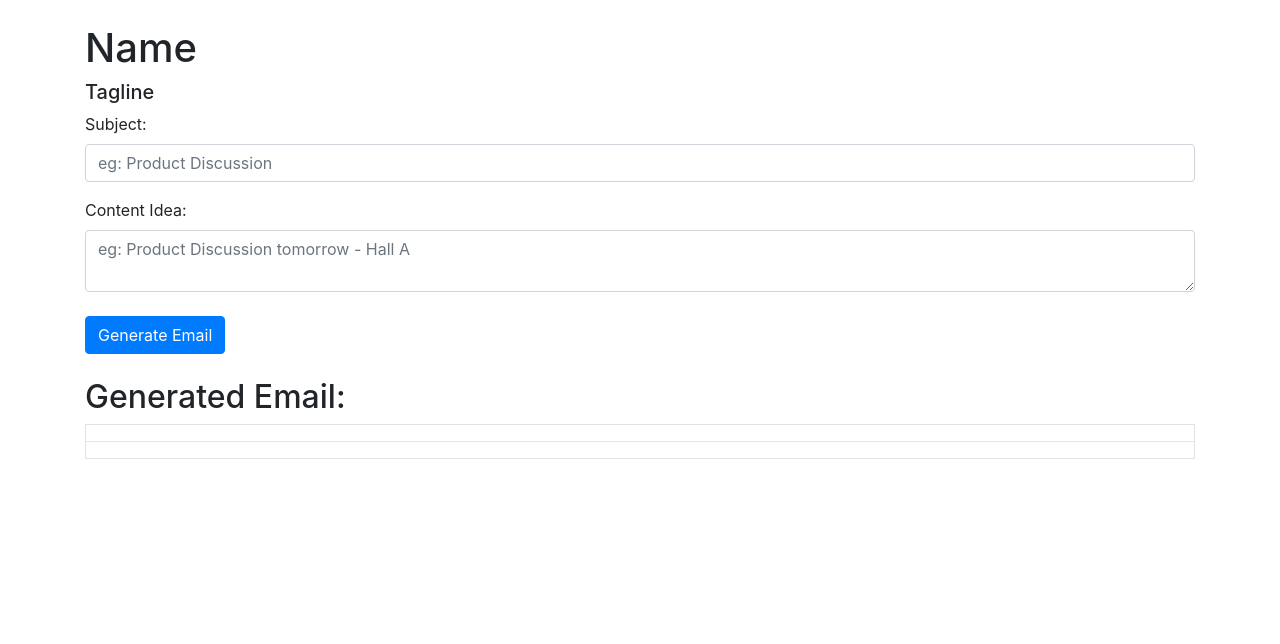
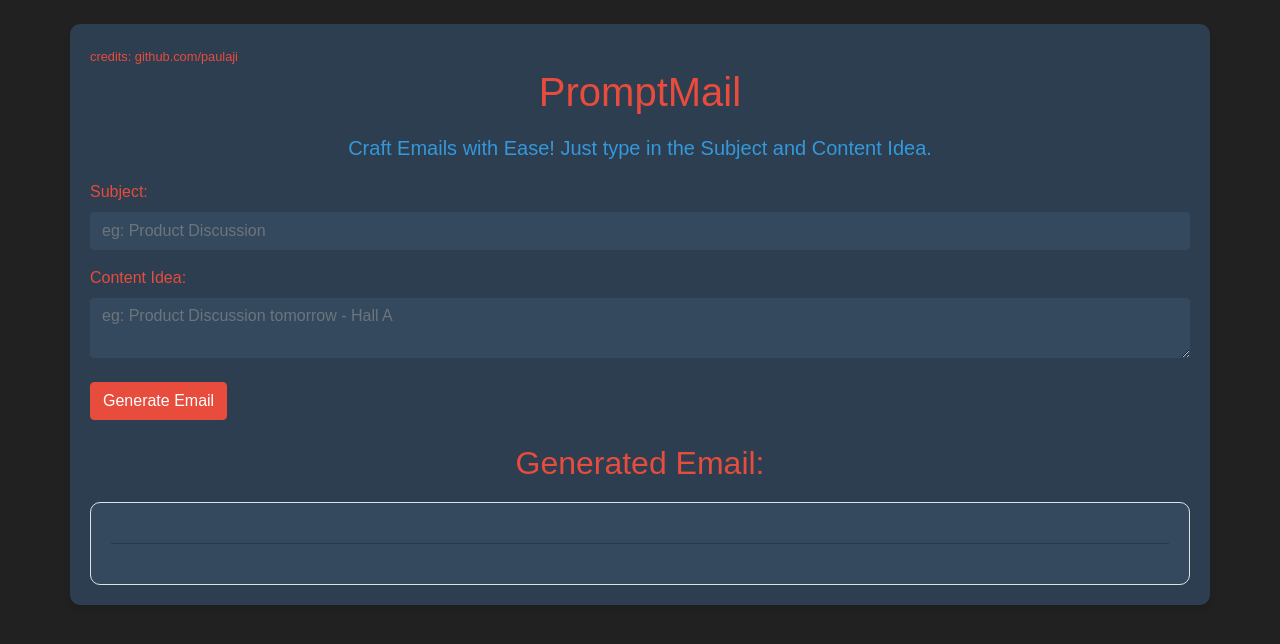
Before and after one commit to paulaji/PromptMail, a Flask app: page / in a window 1280 px wide. Shown: the top 644 px of the page. Run offline with Flask 3, Linux system fonts and the light colour scheme; some libraries are stand-ins or nearby versions.

Commit message:
Update index.html

```diff
--- a/templates/index.html
+++ b/templates/index.html
@@ -7,14 +7,80 @@
       href="https://maxcdn.bootstrapcdn.com/bootstrap/4.5.2/css/bootstrap.min.css"
     />
     <style>
-      /*    your styling here    */
+      body {
+        background-color: #212121;
+        color: #ffffff;
+        font-family: Arial, sans-serif;
+      }
+
+      .container {
+        background-color: #2c3e50;
+        padding: 20px;
+        border-radius: 10px;
+        box-shadow: 0 4px 6px rgba(0, 0, 0, 0.1);
+      }
+
+      h1,
+      h2 {
+        color: #e74c3c;
+        text-align: center;
+        margin-bottom: 20px;
+      }
+
+      h5 {
+        text-align: center;
+        margin-bottom: 20px;
+        font-weight: 400;
+        color: #3498db;
+      }
+
+      label {
+        color: #e74c3c;
+      }
+
+      .form-control {
+        background-color: #34495e;
+        color: #ffffff;
+        border: none;
+      }
+
+      .btn-primary {
+        background-color: #e74c3c; /* Updated to a vibrant shade of orange */
+        border-color: #e74c3c; /* Updated to a vibrant shade of orange */
+      }
+
+      .btn-primary:hover {
+        background-color: #d62c1a; /* Darker shade on hover */
+        border-color: #d62c1a; /* Darker shade on hover */
+      }
+
+      .email-preview {
+        background-color: #34495e;
+        color: #ffffff;
+        border: 1px solid #2c3e50;
+        margin-top: 20px;
+        padding: 20px;
+        border-radius: 10px;
+      }
+
+      .email-preview hr {
+        background-color: #2c3e50;
+        margin: 20px 0;
+      }
+
+      a {
+        color: #e74c3c;
+      }
     </style>
   </head>
   <body>
     <div class="container mt-4">
-      <h1>Name</h1>
+      <a href="https://www.github.com/paulaji"
+        ><small>credits: github.com/paulaji</small></a
+      >
+      <h1>PromptMail</h1>
       <h5>
-        Tagline
+        Craft Emails with Ease! Just type in the Subject and Content Idea.
       </h5>
       <form action="/" method="post">
         <div class="form-group">
```
